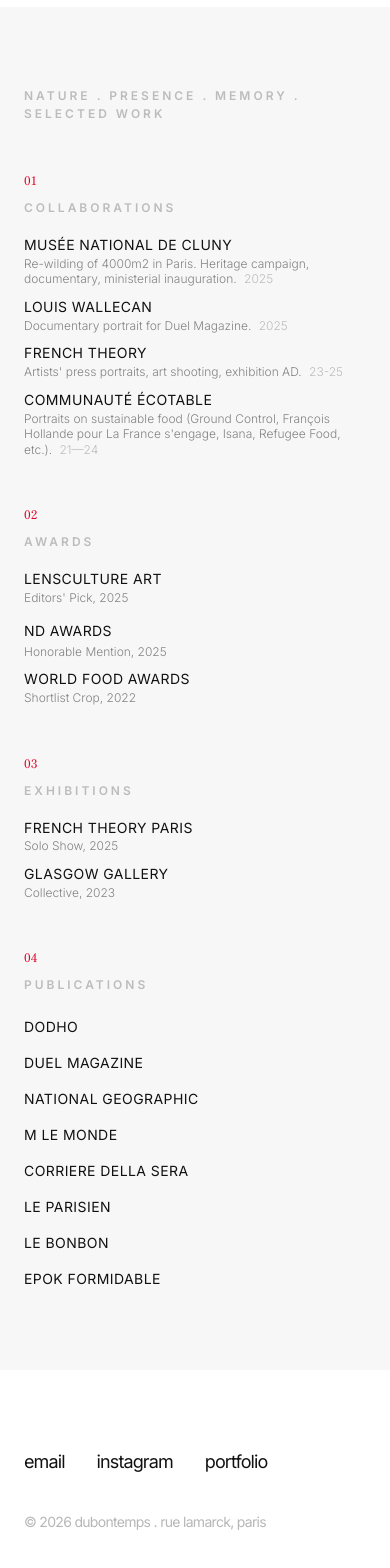
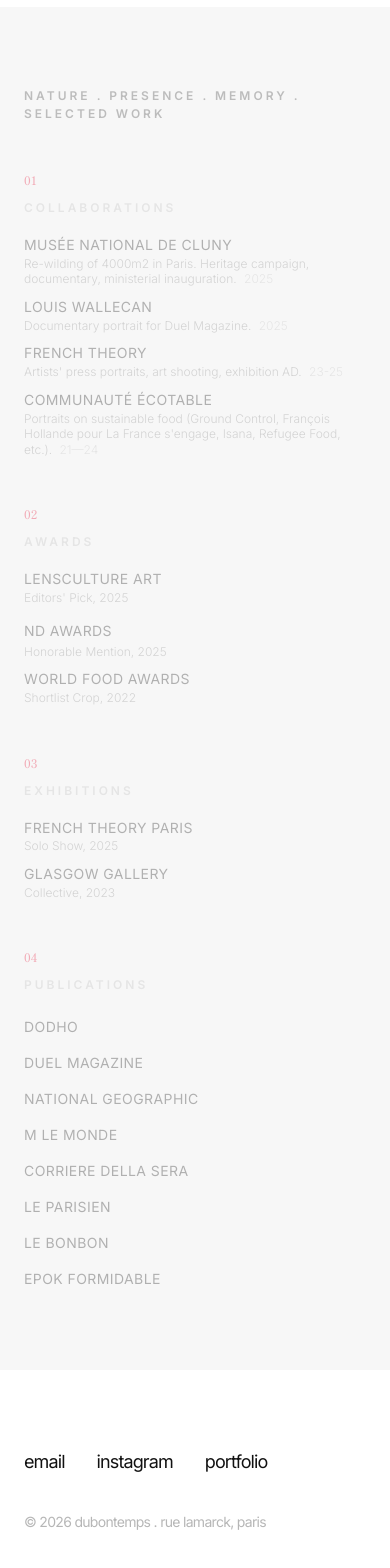
Before and after one commit to dubontemps/dubontemps-site, a React (Vite) app: page / in a window 390 px wide. Shown: the part 5572-7140 px from the top of the page. Built offline with nearby package versions, Linux system fonts and the light colour scheme.

Commit message:
v33 survol index mobile

```diff
--- a/src/App.jsx
+++ b/src/App.jsx
@@ -131,7 +131,7 @@
     footer: {
       location: "rue lamarck, paris",
       links: [
-        { label: "email", url: "mailto:alexandra@dubontemps.org" },
+        { label: "email", action: "openContact" },
         { label: "instagram", url: "https://www.instagram.com/_dubontemps_/" },
         { label: "portfolio", url: "https://drive.google.com" }
       ]
@@ -260,7 +260,7 @@
     footer: {
       location: "rue lamarck, paris",
       links: [
-        { label: "email", url: "mailto:alexandra@dubontemps.org" },
+        { label: "email", action: "openContact" },
         { label: "instagram", url: "https://www.instagram.com/_dubontemps_/" },
         { label: "portfolio", url: "https://drive.google.com" }
       ]
@@ -440,7 +440,12 @@
       margin-bottom: 20px;
       display: block;
     }
-
+    .index-section-col {
+      opacity: 1;
+      transition: opacity 0.8s ease;
+      display: flex;
+      flex-direction: column;
+    }
     .index-item-static {
       font-size: 14px;
       font-weight: 400;
@@ -562,6 +567,13 @@
       height: 1.5px;         /* Épaisseur légèrement accentuée pour le mobile */
       background-color: currentColor;
       transition: width 0.3s ease, background-color 0.3s ease;
+    }
+    .index-section-col {
+    opacity: 0.3;
+  }
+    .index-section-col:active,
+    .index-section-col:focus-within {
+    opacity: 1;
   }
 }
       }
@@ -868,7 +880,7 @@
     <div className="grid grid-cols-1 md:grid-cols-4 gap-y-12 md:gap-x-12">
 
     {/* 01 - Collaborations */}
-    <div className="flex flex-col">
+    <div className="index-section-col" tabIndex="0">
       <span className="index-num" aria-hidden="true">{indexData.collabs.num}</span>
       <h3 className="index-label">{indexData.collabs.label}</h3>
       <ul className="list-none p-0 m-0 space-y-3"> {/* Espacement réduit */}
@@ -882,7 +894,7 @@
     </div>
 
     {/* 02 - Distinctions */}
-    <div className="flex flex-col">
+    <div className="index-section-col" tabIndex="0">
       <span className="index-num" aria-hidden="true">{indexData.awards.num}</span>
       <h3 className="index-label">{indexData.awards.label}</h3>
       <ul className="list-none p-0 m-0 space-y-3">
@@ -898,7 +910,7 @@
     </div>
 
     {/* 03 - Expositions */}
-    <div className="flex flex-col">
+    <div className="index-section-col" tabIndex="0">
       <span className="index-num" aria-hidden="true">{indexData.exhibitions.num}</span>
       <h3 className="index-label">{indexData.exhibitions.label}</h3>
       <ul className="list-none p-0 m-0 space-y-3">
@@ -912,7 +924,7 @@
     </div>
 
     {/* 04 - Parutions */}
-    <div className="flex flex-col">
+    <div className="index-section-col" tabIndex="0">
       <span className="index-num" aria-hidden="true">{indexData.publications.num}</span>
       <h3 className="index-label">{indexData.publications.label}</h3>
       <ul className="list-none p-0 m-0 flex flex-col gap-y-3 max-w-lg">
@@ -944,11 +956,17 @@
 
       <nav aria-label="Contact links and social media">
         <ul className="list-none p-0 m-0 flex flex-wrap justify-center gap-8 md:gap-16 items-center">
-              {footerData.links.map((link, i) => (
+          {CONTENT[lang].footer.links.map((link, i) => (
           <li key={i}>
+            {link.action === "openContact" ? (
+              <button onClick={() => setIsContactOpen(true)} className="brand-style">
+              {link.label}
+              </button>
+              ) : (
             <a href={link.url} target="_blank" rel="noopener noreferrer" className="brand-style">
             {link.label}
             </a>
+            )}
           </li>
           ))}
         </ul>
```
Lines whose indentation alone changed are shown as unchanged.
